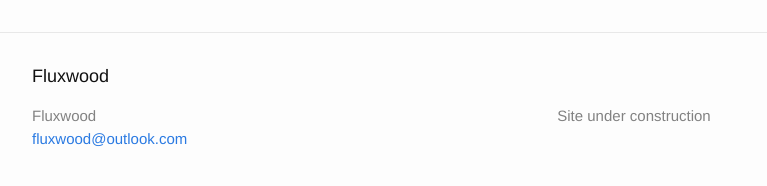
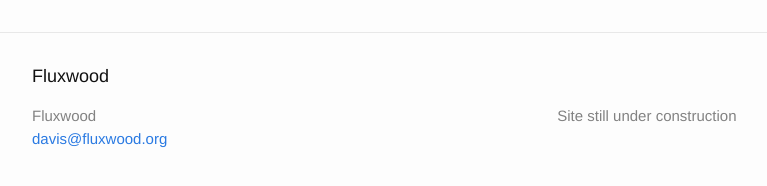
Before and after one commit to dac067/dac067.github.io, a Jekyll site: the page built from index.html, in a window 1280 px wide and 900 px high, scrolled down 3470 px. Shown: the part 690-876 px from the top of the window, without its empty margins (138-905 px from the left). Built offline with Jekyll 4.4.1, drawn with Linux system fonts in a browser that asks for light colours.

Commit message:
Change config info

```diff
--- a/_config.yml
+++ b/_config.yml
@@ -7,11 +7,11 @@
 
 # Site settings
 title: Fluxwood
-email: fluxwood@outlook.com
+email: davis@fluxwood.org
 description: > # this means to ignore newlines until "baseurl:"
-  Site under construction
+  Site still under construction
 baseurl: "" # the subpath of your site, e.g. /blog
-url: "http://dac067.github.io" # the base hostname & protocol for your site
+url: "http://fluxwood.org" # the base hostname & protocol for your site
 github_username:  dac067
 
 # Build settings
```
